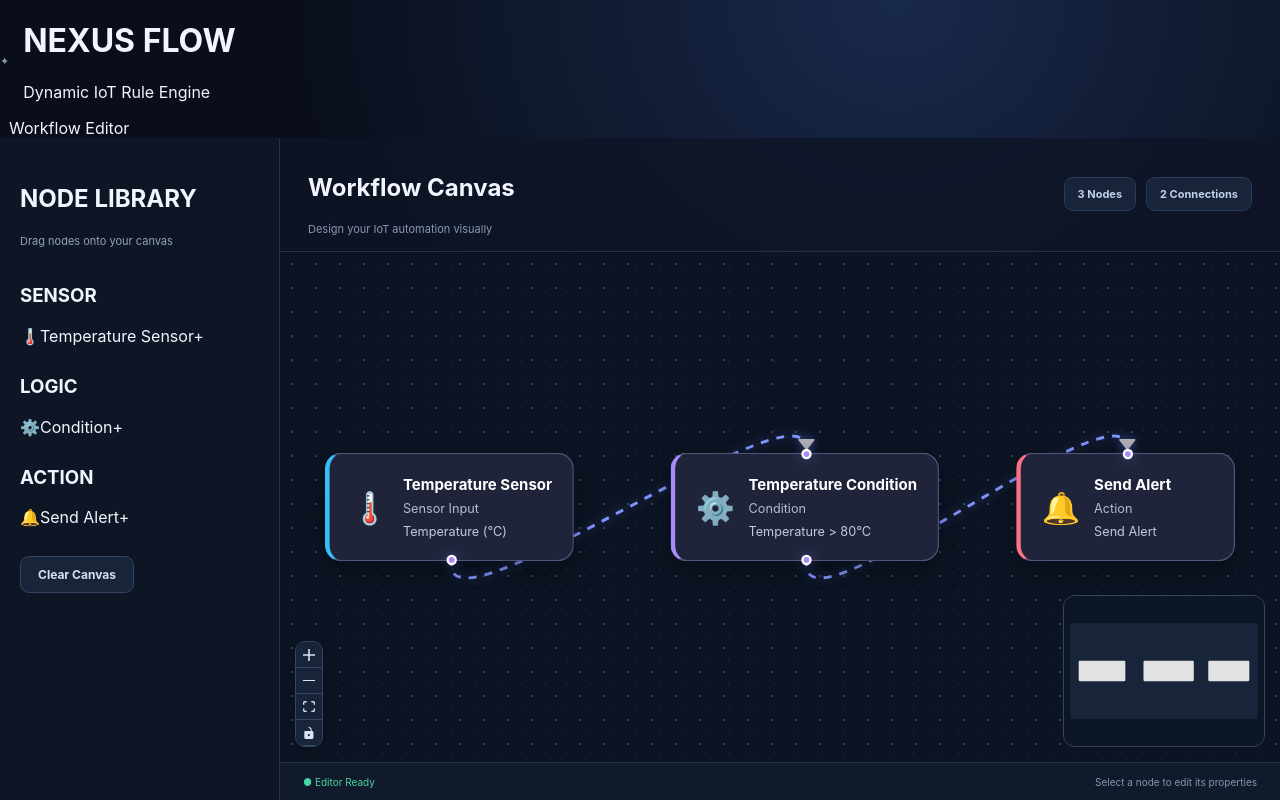
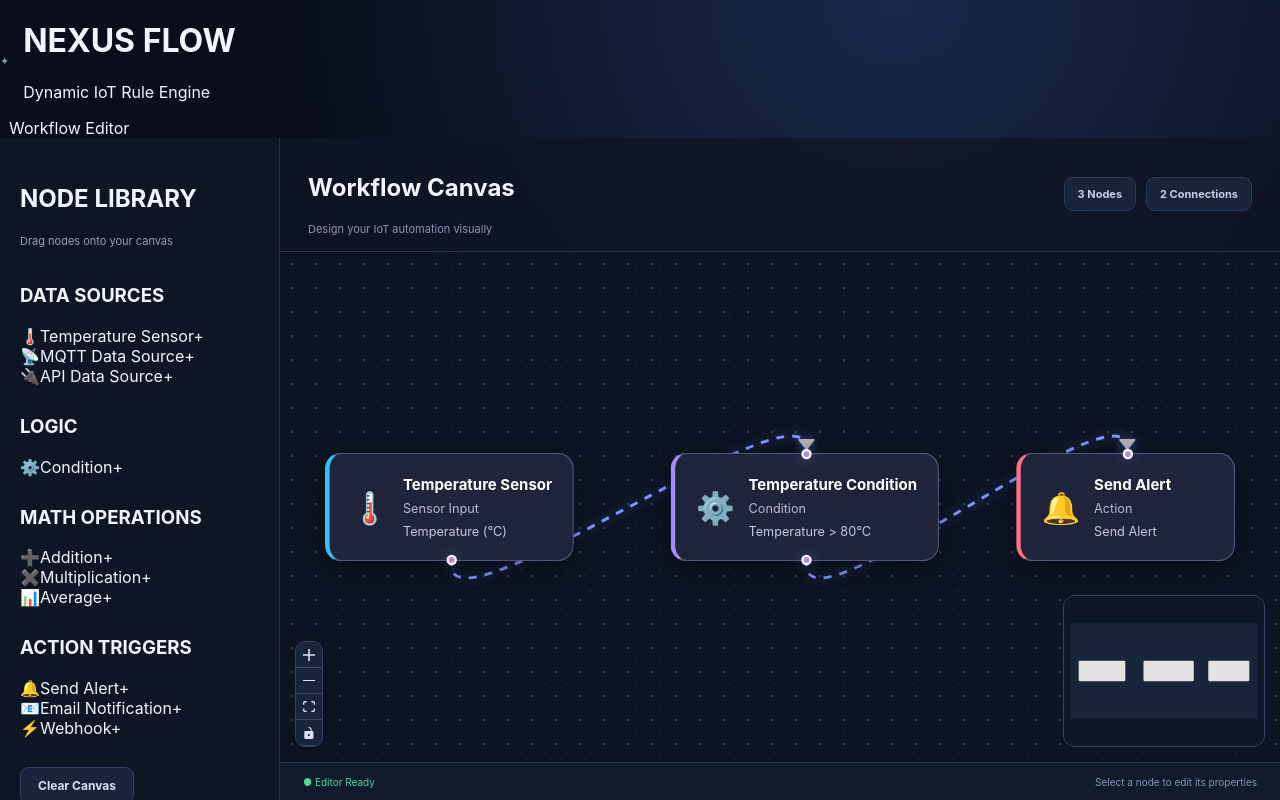
Before and after one commit to saksham-123-byte/NexusFlow, a React app in the folder frontend/: page / in a window 1280 px wide. Built offline with nearby package versions, Linux system fonts and the light colour scheme; the HTML template or start-up script is replaced by a standard one.

Commit message:
Add Week 2 custom node library

```diff
--- a/frontend/src/App.jsx
+++ b/frontend/src/App.jsx
@@ -16,7 +16,10 @@ import {
 import '@xyflow/react/dist/style.css';
 import './App.css';
 
-// Initial workflow nodes
+// ==========================================
+// WEEK 1: INITIAL WORKFLOW
+// ==========================================
+
 const initialNodes = [
   {
     id: '1',
@@ -69,7 +72,10 @@ const initialEdges = [
   },
 ];
 
-// Custom Sensor Node
+// ==========================================
+// WEEK 1: ORIGINAL CUSTOM NODES
+// ==========================================
+
 function SensorNode({ data }) {
   return (
     <div className="node-card sensor-node">
@@ -84,7 +90,6 @@ function SensorNode({ data }) {
   );
 }
 
-// Custom Condition Node
 function ConditionNode({ data }) {
   const operators = {
     greater_than: '>',
@@ -102,8 +107,8 @@ function ConditionNode({ data }) {
         <strong>{data.label}</strong>
         <span>Condition</span>
         <small>
-          {data.sensor} {operators[data.operator] || '>'} {data.threshold}
-          {data.unit}
+          {data.sensor} {operators[data.operator] || '>'}{' '}
+          {data.threshold}{data.unit}
         </small>
       </div>
       <Handle type="source" position={Position.Bottom} />
@@ -111,7 +116,6 @@ function ConditionNode({ data }) {
   );
 }
 
-// Custom Alert Node
 function AlertNode({ data }) {
   return (
     <div className="node-card alert-node">
@@ -126,21 +130,118 @@ function AlertNode({ data }) {
   );
 }
 
+// ==========================================
+// WEEK 2: DATA SOURCE NODE
+// ==========================================
+
+function DataSourceNode({ data }) {
+  return (
+    <div className="node-card sensor-node">
+      <Handle type="source" position={Position.Bottom} />
+      <div className="node-icon">📡</div>
+      <div className="node-content">
+        <strong>{data.label}</strong>
+        <span>Data Source</span>
+        <small>{data.sourceType || 'IoT Input'}</small>
+      </div>
+    </div>
+  );
+}
+
+// ==========================================
+// WEEK 2: MATH OPERATION NODE
+// ==========================================
+
+function MathOperationNode({ data }) {
+  return (
+    <div className="node-card condition-node">
+      <Handle type="target" position={Position.Top} />
+      <div className="node-icon">🧮</div>
+      <div className="node-content">
+        <strong>{data.label}</strong>
+        <span>Math Operation</span>
+        <small>{data.operation || 'Add'}</small>
+      </div>
+      <Handle type="source" position={Position.Bottom} />
+    </div>
+  );
+}
+
+// ==========================================
+// WEEK 2: ACTION TRIGGER NODE
+// ==========================================
+
+function ActionTriggerNode({ data }) {
+  return (
+    <div className="node-card alert-node">
+      <Handle type="target" position={Position.Top} />
+      <div className="node-icon">⚡</div>
+      <div className="node-content">
+        <strong>{data.label}</strong>
+        <span>Action Trigger</span>
+        <small>{data.action || 'Webhook'}</small>
+      </div>
+    </div>
+  );
+}
+
+// ==========================================
+// REGISTER ALL CUSTOM NODE TYPES
+// ==========================================
+
 const nodeTypes = {
   sensor: SensorNode,
   condition: ConditionNode,
   alert: AlertNode,
+  dataSource: DataSourceNode,
+  mathOperation: MathOperationNode,
+  actionTrigger: ActionTriggerNode,
 };
 
+// ==========================================
+// NODE LIBRARY TEMPLATES
+// ==========================================
+
 const nodeTemplates = [
+  // DATA SOURCES
   {
+    id: 'temperature-sensor',
     type: 'sensor',
     label: 'Temperature Sensor',
-    category: 'SENSOR',
+    category: 'DATA SOURCES',
     icon: '🌡️',
-    data: { label: 'Temperature Sensor', sensor: 'Temperature', unit: '°C' },
+    data: {
+      label: 'Temperature Sensor',
+      sensor: 'Temperature',
+      unit: '°C',
+    },
   },
   {
+    id: 'mqtt-source',
+    type: 'dataSource',
+    label: 'MQTT Data Source',
+    category: 'DATA SOURCES',
+    icon: '📡',
+    data: {
+      label: 'MQTT Data Source',
+      sourceType: 'MQTT',
+    },
+  },
+  {
+    id: 'api-source',
+    type: 'dataSource',
+    label: 'API Data Source',
+    category: 'DATA SOURCES',
+    icon: '🔌',
+    data: {
+      label: 'API Data Source',
+      sourceType: 'REST API',
+    },
+  },
+
+  // LOGIC
+  {
+    id: 'condition',
     type: 'condition',
     label: 'Condition',
     category: 'LOGIC',
@@ -153,10 +254,48 @@ const nodeTemplates = [
       unit: '°C',
     },
   },
+
+  // MATH OPERATIONS
   {
+    id: 'addition',
+    type: 'mathOperation',
+    label: 'Addition',
+    category: 'MATH OPERATIONS',
+    icon: '➕',
+    data: {
+      label: 'Addition',
+      operation: 'Add',
+    },
+  },
+  {
+    id: 'multiplication',
+    type: 'mathOperation',
+    label: 'Multiplication',
+    category: 'MATH OPERATIONS',
+    icon: '✖️',
+    data: {
+      label: 'Multiplication',
+      operation: 'Multiply',
+    },
+  },
+  {
+    id: 'average',
+    type: 'mathOperation',
+    label: 'Average',
+    category: 'MATH OPERATIONS',
+    icon: '📊',
+    data: {
+      label: 'Average',
+      operation: 'Average',
+    },
+  },
+
+  // ACTION TRIGGERS
+  {
+    id: 'send-alert',
     type: 'alert',
     label: 'Send Alert',
-    category: 'ACTION',
+    category: 'ACTION TRIGGERS',
     icon: '🔔',
     data: {
       label: 'Send Alert',
@@ -164,28 +303,67 @@ const nodeTemplates = [
       message: 'Temperature limit exceeded!',
     },
   },
+  {
+    id: 'email-notification',
+    type: 'actionTrigger',
+    label: 'Email Notification',
+    category: 'ACTION TRIGGERS',
+    icon: '📧',
+    data: {
+      label: 'Email Notification',
+      action: 'Email',
+    },
+  },
+  {
+    id: 'webhook',
+    type: 'actionTrigger',
+    label: 'Webhook',
+    category: 'ACTION TRIGGERS',
+    icon: '⚡',
+    data: {
+      label: 'Webhook Trigger',
+      action: 'Webhook',
+    },
+  },
 ];
 
+// ==========================================
+// MAIN APP COMPONENT
+// ==========================================
+
 function App() {
-  const [nodes, setNodes, onNodesChange] = useNodesState(initialNodes);
-  const [edges, setEdges, onEdgesChange] = useEdgesState(initialEdges);
+  const [nodes, setNodes, onNodesChange] =
+    useNodesState(initialNodes);
+
+  const [edges, setEdges, onEdgesChange] =
+    useEdgesState(initialEdges);
+
   const [selectedNodeId, setSelectedNodeId] = useState(null);
 
   const reactFlowInstance = useRef(null);
   const idCounter = useRef(4);
 
-  const selectedNode = nodes.find((node) => node.id === selectedNodeId);
+  const selectedNode = nodes.find(
+    (node) => node.id === selectedNodeId
+  );
 
+  // CONNECT NODES
   const onConnect = useCallback(
-    (params) => setEdges((eds) => addEdge({
+    (params) =>
+      setEdges((eds) =>
+        addEdge(
+          {
             ...params,
             animated: true,
             markerEnd: { type: MarkerType.ArrowClosed },
-    }, eds)),
+          },
+          eds
+        )
+      ),
     [setEdges]
   );
 
-  // Add a node to the canvas
+  // ADD NODE TO CANVAS
   const addNode = (template, position) => {
     const id = String(idCounter.current++);
 
@@ -199,30 +377,46 @@ function App() {
       data: { ...template.data },
     };
 
-    setNodes((currentNodes) => [...currentNodes, newNode]);
+    setNodes((currentNodes) => [
+      ...currentNodes,
+      newNode,
+    ]);
+
     setSelectedNodeId(id);
   };
 
-  // Drag and drop support
+  // DRAG START
   const onDragStart = (event, template) => {
-    event.dataTransfer.setData('application/nexus-node', template.type);
+    event.dataTransfer.setData(
+      'application/nexus-node',
+      template.id
+    );
+
     event.dataTransfer.effectAllowed = 'move';
   };
 
+  // DRAG OVER CANVAS
   const onDragOver = (event) => {
     event.preventDefault();
     event.dataTransfer.dropEffect = 'move';
   };
 
+  // DROP NODE ON CANVAS
   const onDrop = (event) => {
     event.preventDefault();
 
-    const type = event.dataTransfer.getData('application/nexus-node');
-    const template = nodeTemplates.find((item) => item.type === type);
+    const templateId = event.dataTransfer.getData(
+      'application/nexus-node'
+    );
+
+    const template = nodeTemplates.find(
+      (item) => item.id === templateId
+    );
 
     if (!template || !reactFlowInstance.current) return;
 
-    const position = reactFlowInstance.current.screenToFlowPosition({
+    const position =
+      reactFlowInstance.current.screenToFlowPosition({
         x: event.clientX,
         y: event.clientY,
       });
@@ -230,7 +424,7 @@ function App() {
     addNode(template, position);
   };
 
-  // Update selected node properties
+  // UPDATE SELECTED NODE PROPERTIES
   const updateNodeData = (field, value) => {
     setNodes((currentNodes) =>
       currentNodes.map((node) =>
@@ -247,14 +441,35 @@ function App() {
     );
   };
 
+  // CLEAR CANVAS
   const clearCanvas = () => {
     setNodes([]);
     setEdges([]);
     setSelectedNodeId(null);
   };
 
+  // GET SELECTED NODE ICON
+  const getNodeIcon = (type) => {
+    const icons = {
+      sensor: '🌡️',
+      condition: '⚙️',
+      alert: '🔔',
+      dataSource: '📡',
+      mathOperation: '🧮',
+      actionTrigger: '⚡',
+    };
+
+    return icons[type] || '✦';
+  };
+
+  // ==========================================
+  // APP UI
+  // ==========================================
+
   return (
     <div className="app-container">
+
+      {/* HEADER */}
       <header className="app-header">
         <div className="brand">
           <span className="brand-icon">✦</span>
@@ -271,38 +486,63 @@ function App() {
       </header>
 
       <main className="workspace">
+
+        {/* ==================================
+            NODE LIBRARY SIDEBAR
+        ================================== */}
+
         <aside className="sidebar">
           <div className="sidebar-heading">
             <h2>NODE LIBRARY</h2>
             <p>Drag nodes onto your canvas</p>
           </div>
 
-          {['SENSOR', 'LOGIC', 'ACTION'].map((category) => (
+          {[
+            'DATA SOURCES',
+            'LOGIC',
+            'MATH OPERATIONS',
+            'ACTION TRIGGERS',
+          ].map((category) => (
             <div className="node-category" key={category}>
               <h3>{category}</h3>
 
               {nodeTemplates
-                .filter((template) => template.category === category)
+                .filter(
+                  (template) => template.category === category
+                )
                 .map((template) => (
                   <div
-                    key={template.type}
+                    key={template.id}
                     className="library-node"
                     draggable
-                    onDragStart={(event) => onDragStart(event, template)}
+                    onDragStart={(event) =>
+                      onDragStart(event, template)
+                    }
                     onClick={() => addNode(template)}
                   >
-                    <span className="library-icon">{template.icon}</span>
+                    <span className="library-icon">
+                      {template.icon}
+                    </span>
+
                     <span>{template.label}</span>
+
                     <span className="add-symbol">+</span>
                   </div>
                 ))}
             </div>
           ))}
 
-          <button className="clear-button" onClick={clearCanvas}>
+          <button
+            className="clear-button"
+            onClick={clearCanvas}
+          >
             Clear Canvas
           </button>
         </aside>
+
+        {/* ==================================
+            WORKFLOW CANVAS
+        ================================== */}
 
         <section className="canvas-section">
           <div className="canvas-toolbar">
@@ -328,7 +568,9 @@ function App() {
               onNodesChange={onNodesChange}
               onEdgesChange={onEdgesChange}
               onConnect={onConnect}
-              onNodeClick={(_, node) => setSelectedNodeId(node.id)}
+              onNodeClick={(_, node) =>
+                setSelectedNodeId(node.id)
+              }
               onPaneClick={() => setSelectedNodeId(null)}
               onDragOver={onDragOver}
               onDrop={onDrop}
@@ -343,17 +585,27 @@ function App() {
 
           <div className="canvas-footer">
             <span>● Editor Ready</span>
-            <span>Select a node to edit its properties</span>
+            <span>
+              Select a node to edit its properties
+            </span>
           </div>
         </section>
 
+        {/* ==================================
+            PROPERTIES PANEL
+        ================================== */}
+
         {selectedNode && (
           <aside className="properties-panel">
+
             <div className="properties-header">
               <div>
-                <span className="properties-eyebrow">CONFIGURATION</span>
+                <span className="properties-eyebrow">
+                  CONFIGURATION
+                </span>
                 <h2>Node Properties</h2>
               </div>
+
               <button
                 className="close-panel"
                 onClick={() => setSelectedNodeId(null)}
@@ -363,19 +615,22 @@ function App() {
               </button>
             </div>
 
+            {/* SELECTED NODE INFO */}
+
             <div className="selected-node-info">
               <span className="selected-node-icon">
-                {selectedNode.type === 'sensor'
-                  ? '🌡️'
-                  : selectedNode.type === 'condition'
-                    ? '⚙️'
-                    : '🔔'}
+                {getNodeIcon(selectedNode.type)}
               </span>
+
               <div>
                 <strong>{selectedNode.data.label}</strong>
-                <small>{selectedNode.type.toUpperCase()} NODE</small>
+                <small>
+                  {selectedNode.type.toUpperCase()} NODE
+                </small>
               </div>
             </div>
+
+            {/* COMMON NODE NAME */}
 
             <div className="property-field">
               <label>Node Name</label>
@@ -388,15 +643,23 @@ function App() {
               />
             </div>
 
+            {/* WEEK 1: CONDITION SETTINGS */}
+
             {selectedNode.type === 'condition' && (
               <>
                 <div className="property-divider"></div>
-                <h3 className="property-section-title">CONDITION SETTINGS</h3>
+
+                <h3 className="property-section-title">
+                  CONDITION SETTINGS
+                </h3>
 
                 <div className="property-field">
                   <label>Sensor Field</label>
+
                   <select
-                    value={selectedNode.data.sensor || 'Temperature'}
+                    value={
+                      selectedNode.data.sensor || 'Temperature'
+                    }
                     onChange={(event) =>
                       updateNodeData('sensor', event.target.value)
                     }
@@ -409,22 +672,36 @@ function App() {
 
                 <div className="property-field">
                   <label>Operator</label>
+
                   <select
-                    value={selectedNode.data.operator || 'greater_than'}
+                    value={
+                      selectedNode.data.operator || 'greater_than'
+                    }
                     onChange={(event) =>
                       updateNodeData('operator', event.target.value)
                     }
                   >
-                    <option value="greater_than">Greater Than (&gt;)</option>
-                    <option value="less_than">Less Than (&lt;)</option>
-                    <option value="equal_to">Equal To (=)</option>
-                    <option value="greater_equal">Greater or Equal (≥)</option>
-                    <option value="less_equal">Less or Equal (≤)</option>
+                    <option value="greater_than">
+                      Greater Than (&gt;)
+                    </option>
+                    <option value="less_than">
+                      Less Than (&lt;)
+                    </option>
+                    <option value="equal_to">
+                      Equal To (=)
+                    </option>
+                    <option value="greater_equal">
+                      Greater or Equal (≥)
+                    </option>
+                    <option value="less_equal">
+                      Less or Equal (≤)
+                    </option>
                   </select>
                 </div>
 
                 <div className="property-field">
                   <label>Threshold Value</label>
+
                   <input
                     type="number"
                     value={selectedNode.data.threshold ?? 80}
@@ -441,6 +718,7 @@ function App() {
 
                 <div className="property-field">
                   <label>Unit</label>
+
                   <select
                     value={selectedNode.data.unit || '°C'}
                     onChange={(event) =>
@@ -455,11 +733,16 @@ function App() {
               </>
             )}
 
+            {/* WEEK 1: SENSOR SETTINGS */}
+
             {selectedNode.type === 'sensor' && (
               <div className="property-field">
                 <label>Sensor Type</label>
+
                 <select
-                  value={selectedNode.data.sensor || 'Temperature'}
+                  value={
+                    selectedNode.data.sensor || 'Temperature'
+                  }
                   onChange={(event) =>
                     updateNodeData('sensor', event.target.value)
                   }
@@ -471,24 +754,103 @@ function App() {
               </div>
             )}
 
+            {/* WEEK 2: DATA SOURCE SETTINGS */}
+
+            {selectedNode.type === 'dataSource' && (
+              <>
+                <div className="property-divider"></div>
+
+                <h3 className="property-section-title">
+                  DATA SOURCE SETTINGS
+                </h3>
+
+                <div className="property-field">
+                  <label>Source Type</label>
+
+                  <select
+                    value={
+                      selectedNode.data.sourceType || 'MQTT'
+                    }
+                    onChange={(event) =>
+                      updateNodeData(
+                        'sourceType',
+                        event.target.value
+                      )
+                    }
+                  >
+                    <option value="MQTT">MQTT</option>
+                    <option value="REST API">REST API</option>
+                  </select>
+                </div>
+              </>
+            )}
+
+            {/* WEEK 2: MATH OPERATION SETTINGS */}
+
+            {selectedNode.type === 'mathOperation' && (
+              <>
+                <div className="property-divider"></div>
+
+                <h3 className="property-section-title">
+                  MATH OPERATION SETTINGS
+                </h3>
+
+                <div className="property-field">
+                  <label>Operation</label>
+
+                  <select
+                    value={
+                      selectedNode.data.operation || 'Add'
+                    }
+                    onChange={(event) =>
+                      updateNodeData(
+                        'operation',
+                        event.target.value
+                      )
+                    }
+                  >
+                    <option value="Add">Addition (+)</option>
+                    <option value="Subtract">Subtraction (-)</option>
+                    <option value="Multiply">Multiplication (×)</option>
+                    <option value="Divide">Division (÷)</option>
+                    <option value="Average">Average</option>
+                  </select>
+                </div>
+              </>
+            )}
+
+            {/* WEEK 1: ALERT SETTINGS */}
+
             {selectedNode.type === 'alert' && (
               <>
+                <div className="property-divider"></div>
+
+                <h3 className="property-section-title">
+                  ALERT SETTINGS
+                </h3>
+
                 <div className="property-field">
                   <label>Action</label>
+
                   <select
-                    value={selectedNode.data.action || 'Send Alert'}
+                    value={
+                      selectedNode.data.action || 'Send Alert'
+                    }
                     onChange={(event) =>
                       updateNodeData('action', event.target.value)
                     }
                   >
                     <option value="Send Alert">Send Alert</option>
-                    <option value="Email Notification">Email Notification</option>
+                    <option value="Email Notification">
+                      Email Notification
+                    </option>
                     <option value="Log Event">Log Event</option>
                   </select>
                 </div>
 
                 <div className="property-field">
                   <label>Alert Message</label>
+
                   <textarea
                     rows="4"
                     value={selectedNode.data.message || ''}
@@ -500,12 +862,42 @@ function App() {
               </>
             )}
 
+            {/* WEEK 2: ACTION TRIGGER SETTINGS */}
+
+            {selectedNode.type === 'actionTrigger' && (
+              <>
+                <div className="property-divider"></div>
+
+                <h3 className="property-section-title">
+                  ACTION TRIGGER SETTINGS
+                </h3>
+
+                <div className="property-field">
+                  <label>Action Type</label>
+
+                  <select
+                    value={
+                      selectedNode.data.action || 'Webhook'
+                    }
+                    onChange={(event) =>
+                      updateNodeData('action', event.target.value)
+                    }
+                  >
+                    <option value="Email">Email</option>
+                    <option value="Webhook">Webhook</option>
+                  </select>
+                </div>
+              </>
+            )}
+
             <div className="properties-note">
               <span>ⓘ</span>
               Changes are reflected immediately on the canvas.
             </div>
+
           </aside>
         )}
+
       </main>
     </div>
   );
```
Lines whose indentation alone changed are shown as unchanged.
